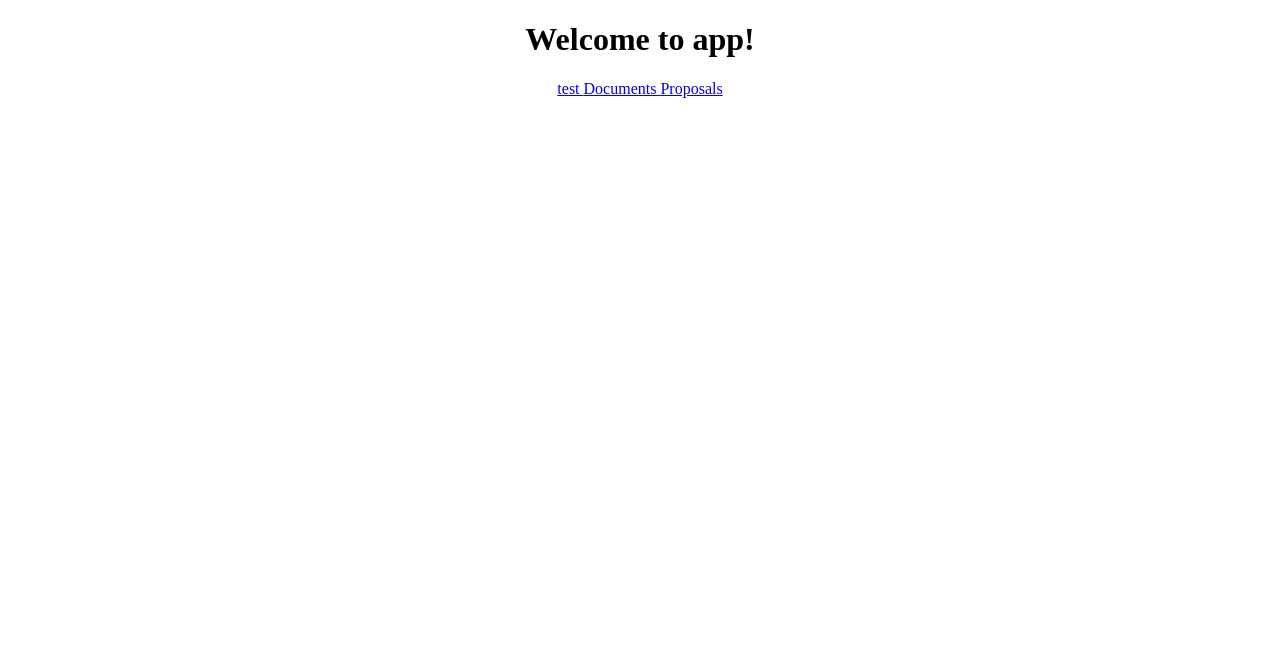
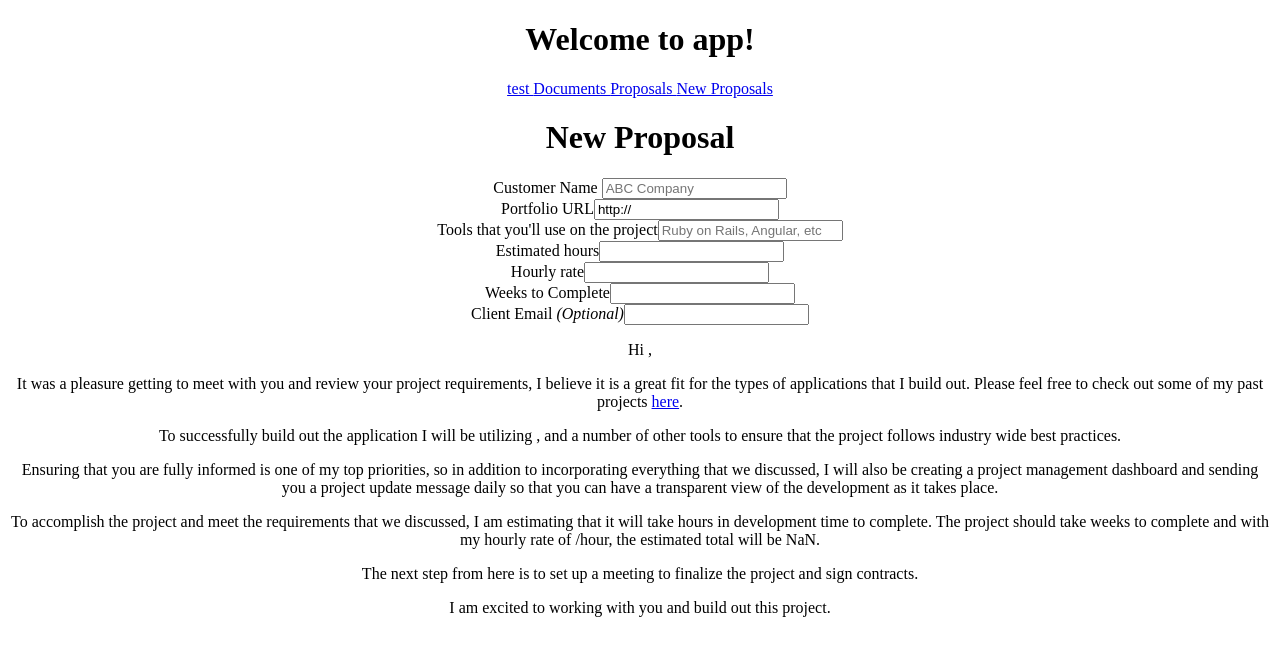
Before and after one commit to ajithkgatty/Angular_Rails_front, an Angular app: page /proposals/new in a window 1280 px wide. Before the commit this address led to /. Shown: the top 656 px of the page. Built offline with nearby package versions, Linux system fonts and the light colour scheme.

Commit message:
Added complete proposal form and some client validations

```diff
--- a/src/app/app-routing.module.ts
+++ b/src/app/app-routing.module.ts
@@ -3,12 +3,15 @@
 import { TestComponent } from './test/test.component';
 import { DocumentsComponent } from './documents/documents.component'
 import { ProposalListComponent } from './proposals/proposal-list.component';
+import { ProposalNewComponent } from './proposals/proposal-new.component'
+
 
 const routes: Routes = [
   { path: '', redirectTo: '/test', pathMatch: 'full' },
   { path: 'test', component: TestComponent },
   { path: 'documents', component: DocumentsComponent },
-  { path: 'proposals', component: ProposalListComponent }
+  { path: 'proposals', component: ProposalListComponent },
+  { path: 'proposals/new', component: ProposalNewComponent }
 ];
 
 @NgModule({
--- a/src/app/app.component.html
+++ b/src/app/app.component.html
@@ -6,5 +6,6 @@
   <a routerLink='/test'> test </a>
   <a routerLink='/documents'> Documents </a>
   <a routerLink='/proposals'> Proposals </a>
+  <a routerLink='/proposals/new'> New Proposals </a>
   <router-outlet></router-outlet>
  </div>
--- /dev/null
+++ b/src/app/proposals/proposal-new.component.html
@@ -0,0 +1,136 @@
+<h1> New Proposal </h1>
+<div>
+	<form #proposalForm="ngForm">
+		<div class="form-group">
+			<label for="customer"> Customer Name </label>
+			<input type="text"
+				id="customer"
+				placeholder="ABC Company"
+				required
+				name="customer"
+				#customer='ngModel'
+				[(ngModel)]="proposal.customer"
+				>
+			<div [hidden]= "customer.valid || customer.pristine" >
+				Enter a valid customer name
+			</div>
+		</div>
+
+		<div class="form-group">
+			<label for="portfolio_url">Portfolio URL</label>
+			<input type="text"
+				id="portfolio_url"
+				required
+				name="portfolio_url"
+				#portfolio_url='ngModel'
+				[(ngModel)]="proposal.portfolio_url"
+			>
+			<div [hidden]= "portfolio_url.valid || portfolio_url.pristine" >
+				Enter a valid portfolio url
+			</div>
+		</div>
+
+		<div class="form-group">
+			<label for="tools">Tools that you'll use on the project</label>
+			<input type="text"
+				id="tools"
+				placeholder="Ruby on Rails, Angular, etc"
+				required
+				name="tools"
+				#tools='ngModel'
+				[(ngModel)]="proposal.tools"
+			>
+			<div [hidden]= "tools.valid || tools.pristine" >
+				Enter a list of valid tools
+			</div>
+		</div>
+
+		<div class="form-group">
+			<label for="estimated_hours">Estimated hours</label>
+			<input type="number"
+				id="estimated_hours"
+				required
+				name="estimated_hours"
+				#estimated_hours='ngModel'
+				[(ngModel)]="proposal.estimated_hours"
+			>
+			<div [hidden]= "estimated_hours.valid || estimated_hours.pristine" >
+				Enter a valid estimated hours
+			</div>
+		</div>
+
+		<div class="form-group">
+			<label for="hourly_rate">Hourly rate</label>
+			<input type="number"
+				id="hourly_rate"
+				required
+				name="hourly_rate"
+				#hourly_rate='ngModel'
+				[(ngModel)]="proposal.hourly_rate"
+			>
+			<div [hidden]= "hourly_rate.valid || hourly_rate.pristine" >
+				Enter a valid hourly rate
+			</div>
+		</div>
+
+		<div class="form-group">
+			<label for="weeks_to_complete">Weeks to Complete</label>
+			<input type="number"
+				id="weeks_to_complete"
+				required
+				name="weeks_to_complete"
+				#weeks_to_complete='ngModel'
+				[(ngModel)]="proposal.weeks_to_complete"
+			>
+			<div [hidden]= "weeks_to_complete.valid || weeks_to_complete.pristine" >
+				Enter a valid number for weeks to complete
+			</div>
+		</div>
+
+		<div class="form-group">
+			<label for="client_email">Client Email <em>(Optional)</em></label>
+			<input type="email"
+				id="client_email"
+				name="client_email"
+				#client_email='ngModel'
+				[(ngModel)]="proposal.client_email"
+			>
+		</div>
+
+	</form>
+</div>
+
+
+
+
+
+
+
+
+
+
+
+
+
+
+<div>
+	<p>Hi {{ proposal.customer }},</p>
+
+
+	<p>It was a pleasure getting to meet with you and review your project requirements, I believe it is a great fit for the types of applications that I build out. Please feel free to check out some of my past projects <a href="{{ proposal.portfolio_url }}">here</a>.</p>
+
+
+	<p>To successfully build out the application I will be utilizing {{ proposal.tools }}, and a number of other tools to ensure that the project follows industry wide best practices.</p>
+
+
+	<p>Ensuring that you are fully informed is one of my top priorities, so in addition to incorporating everything that we discussed, I will also be creating a project management dashboard and sending you a project update message daily so that you can have a transparent view of the development as it takes place.</p>
+
+
+	<p>To accomplish the project and meet the requirements that we discussed, I am estimating that it will take {{ proposal.estimated_hours }} hours in development time to complete. The project should take {{ proposal.weeks_to_complete }} weeks to complete and with my hourly rate of {{ proposal.hourly_rate }}/hour, the estimated total will be {{ proposal.hourly_rate * proposal.estimated_hours }}.</p>
+
+
+	<p>The next step from here is to set up a meeting to finalize the project and sign contracts.</p>
+
+
+	<p>I am excited to working with you and build out this project.</p>
+</div>
--- /dev/null
+++ b/src/app/proposals/proposal-new.component.ts
@@ -0,0 +1,12 @@
+import { Component } from '@angular/core'
+import { Proposal } from './proposal'
+
+@Component({
+	selector: 'proposal-new',
+	templateUrl: 'proposal-new.component.html'
+})
+
+export class ProposalNewComponent {
+	proposal = new Proposal;
+
+}
```
Also changed, not shown: src/app/app.module.ts (+6 -2 lines).
